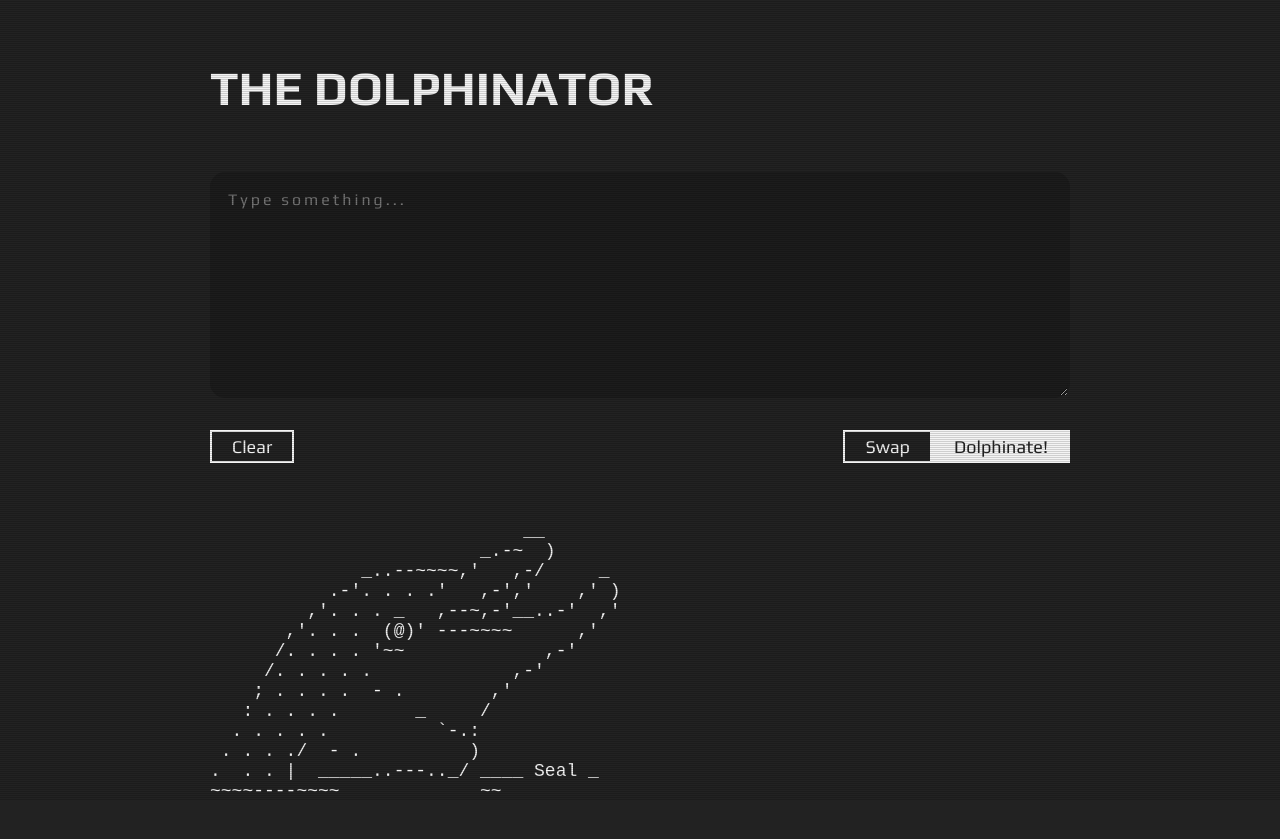
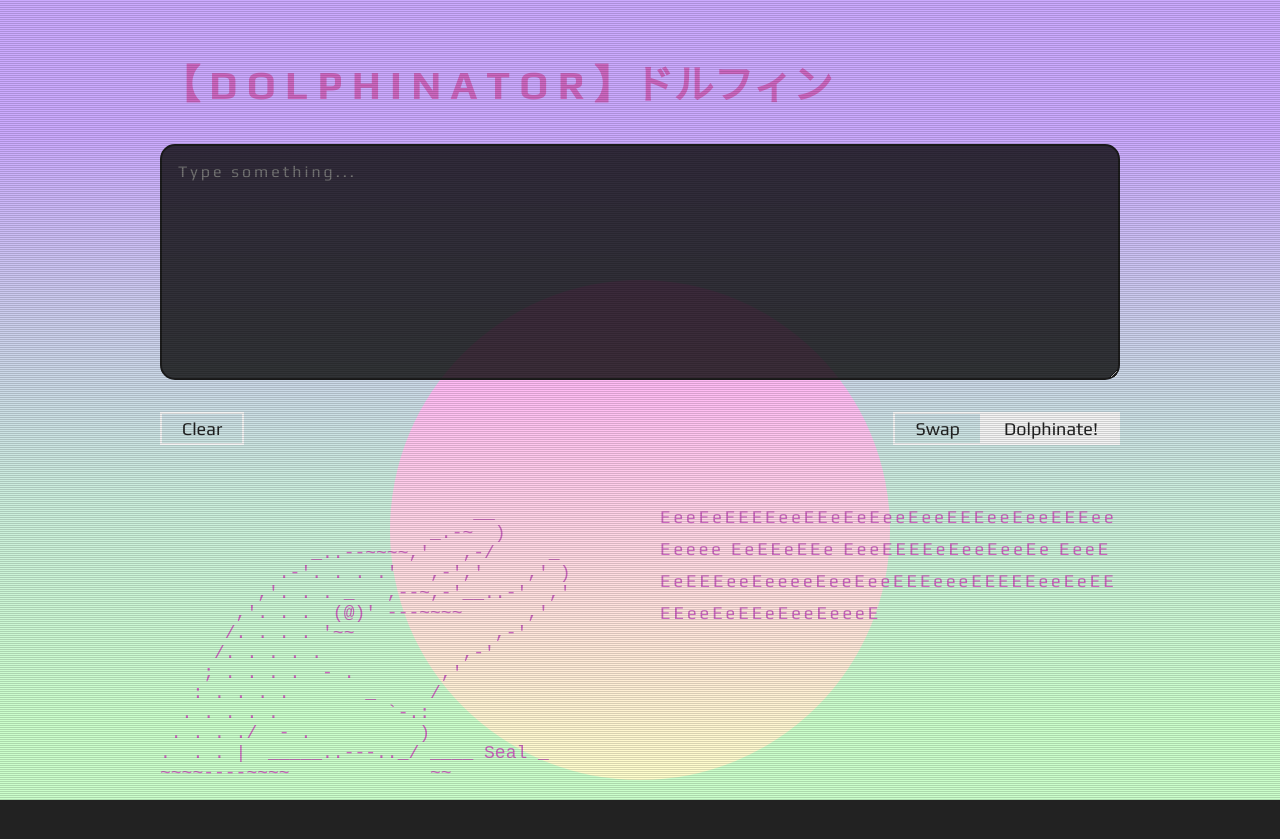
Before and after one commit to valdelaseras/dolphinator, a website: page index.html in a window 1280 px wide. Drawn offline with Linux system fonts and the light colour scheme.

Commit message:
vapor theme

```diff
--- a/index.html
+++ b/index.html
@@ -26,35 +26,18 @@
 </head>
 <body class="terminal-look">
     <div class="column">
-<!--        <nav id="nav">-->
-<!--            <ul class="nav-list">-->
-<!--                <li>-->
-<!--                    <a class="btn btn-primary btn-compact"-->
-<!--                       role="button"-->
-<!--                       tabindex="0"-->
-<!--                       data-dialect="orca">Orca</a>-->
-<!--                </li>-->
-<!--                <li>-->
-<!--                    <a class="btn btn-primary-inverse btn-compact"-->
-<!--                       role="button"-->
-<!--                       tabindex="0"-->
-<!--                       data-dialect="bottlenose">Bottlenose</a>-->
-<!--                </li>-->
-<!--            </ul>-->
-<!--        </nav>-->
         <section>
             <div class="grid">
                 <div class="column">
                     <div class="column">
                         <div class="content">
-                            <h1>The dolphinator</h1>
+                            <h1>【 d o l p h i n a t o r 】ドルフィン</h1>
 
                             <form>
                                 <label for="textarea"></label>
                                 <textarea id="textarea"
                                           tabindex="0"
-                                          placeholder="Type something..."
-                                          rows="10"></textarea>
+                                          placeholder="Type something..."></textarea>
 
                                 <div class="form-footer">
                                     <a id="clear-form-btn"
@@ -114,5 +97,9 @@
             </div>
         </section>
     </div>
+    <div class="background">
+        <div class="sun tablet-only"></div>
+        <div class="ocean"></div>
+    </div>
 </body>
 </html>
--- a/scripts/index.js
+++ b/scripts/index.js
@@ -5,12 +5,21 @@ const swapLangBtn = document.getElementById('swap-lang-btn');
 const textArea = document.getElementById('textarea');
 const textOutput = document.getElementById('text-output');
 
+const defaultDolphinTextOutput = textOutput.value = 'EeeEeEEEEeeEEeEeEeeEeeEEEeeEeeEEEeeEeeee EeEEeEEe EeeEEEEeEeeEeeEe EeeEEeEEEeeEeeeeEeeEeeEEEeeeEEEEEeeEeEEEEeeEeEEeEeeEeeeE';
+const defaultHumanTextOutput = textOutput.value = 'Hello, I am dolphin';
+
 let selectedOutputLang = 'dolphin';
 let dialect = 'orca';
 let interval;
 
 window.onload = () => {
     displayConsoleArt();
+
+    if ( selectedOutputLang === 'dolphin' ){
+        textOutput.innerText = defaultDolphinTextOutput;
+    } else {
+        textOutput.innerText = defaultHumanTextOutput;
+    }
 }
 
 const handleKeyUp = ( e ) => {
--- a/styles/scss/base/_theme.scss
+++ b/styles/scss/base/_theme.scss
@@ -1,8 +1,6 @@
 body {
     background-color: var(--primary-color);
 }
-
-
 
 .terminal-look::after {
     content: "";
@@ -20,3 +18,37 @@ body {
     );
     pointer-events: none;
 }
+
+.background {
+    z-index: -10;
+    position: absolute;
+    top: 0;
+    right: 0;
+    left: 0;
+    bottom: 0;
+    background: rgb(204,170,255);
+    background: linear-gradient(180deg, rgba(204,170,255,1) 17%, rgba(204,204,238,1) 39%, rgba(204,238,221,1) 62%, rgba(204,255,204,1) 90%);
+
+    .sun {
+        background: rgb(255,255,204);
+        background: linear-gradient(0deg, rgba(255,255,204,1) 0%, rgba(255,170,255,1) 100%);
+        width: 500px;
+        height: 500px;
+        border-radius: 50%;
+        position: absolute;
+        top: 35%;
+        left: 0;
+        right: 0;
+        margin: 0 auto;
+    }
+
+    .ocean {
+        //background: rgb(255,255,204);
+        //background: linear-gradient(180deg, rgba(255,255,204,.85) 18%, rgba(204,238,255,.85) 62%);
+        //border: 4px solid black;
+        width: 100vw;
+        position: absolute;
+        top: 75vh;
+        height: 25vh;
+    }
+}
--- a/styles/scss/base/_typo.scss
+++ b/styles/scss/base/_typo.scss
@@ -1,7 +1,7 @@
 body {
     font-family: 'Play', sans-serif;
     font-size: 18px;
-    color: #f4f4f4;
+    color: #ce68c1;
 }
 
 h1 {
@@ -11,6 +11,12 @@ h1 {
 
 @media only screen and (min-width: 768px){
     h1 {
+        font-size: 2.5rem;
+    }
+}
+
+@media only screen and (min-width: 1440px){
+    h1 {
         font-size: 3rem;
     }
 }
--- a/styles/scss/components/_button.scss
+++ b/styles/scss/components/_button.scss
@@ -27,6 +27,7 @@
 }
 
 .btn.btn-secondary {
+    color: var(--primary-color);
     border-color: var(--secondary-color);
 }
 
--- a/styles/scss/components/_form.scss
+++ b/styles/scss/components/_form.scss
@@ -14,15 +14,17 @@ form {
 
 /*@start textarea*/
 textarea {
-    background-color: #1c1c1c;
+    //border: 4px solid mediumvioletred;
+    background-color: rgba(11,11,11,.8);
     border: 2px solid #1c1c1c;
     border-radius: 15px;
     padding: 1rem;
-    margin: 1rem 0;
+    margin-bottom: 1.5rem;
     color: var(--secondary-color);
     font-size: 1rem;
     font-family: 'Play', sans-serif;
     letter-spacing: 3px;
+    height: 25vh;
 }
 
 @media only screen and ( min-width: 768px ){
--- a/styles/scss/layout/_grid.scss
+++ b/styles/scss/layout/_grid.scss
@@ -1,6 +1,6 @@
 /* @start grid */
 .grid {
-    max-width: 900px;
+    max-width: 1000px;
     margin: 0 auto;
     -webkit-box-sizing: border-box;
     box-sizing: border-box;
```
Also changed, not shown: styles/css/index.css, 1 other file.
